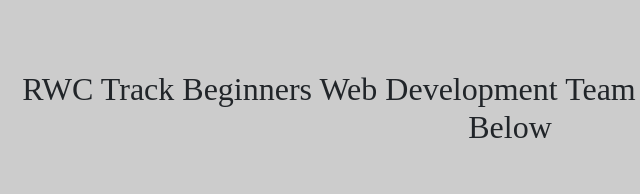
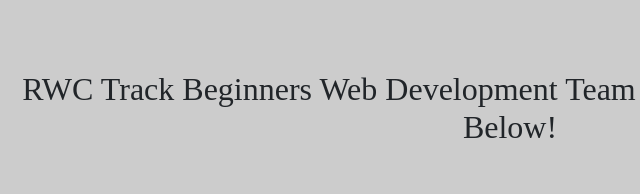
Before and after one commit to rwcwebdevbeginners/rwcwebdevbeginners.github.io, a website: page index.html in a window 1280 px wide. Shown: the part 603-797 px from the top of the page, 130-770 px from the left. Drawn offline with nearby package versions, Linux system fonts and the light colour scheme.

Commit message:
Update index.html

```diff
--- a/index.html
+++ b/index.html
@@ -120,7 +120,7 @@
         </div>
       </div>
 
-	  <h2 style="word-wrap:break-word;margin:50px;font-family:serif;">RWC Track Beginners Web Development Team Members Which Are Down Below</h2>
+	  <h2 style="word-wrap:break-word;margin:50px;font-family:serif;">RWC Track Beginners Web Development Team Members Which Are Down Below!</h2>
       <div class="col-lg-3 col-md-6 mb-4">
         <div class="card h-100">
           <div class="card-body">
```
